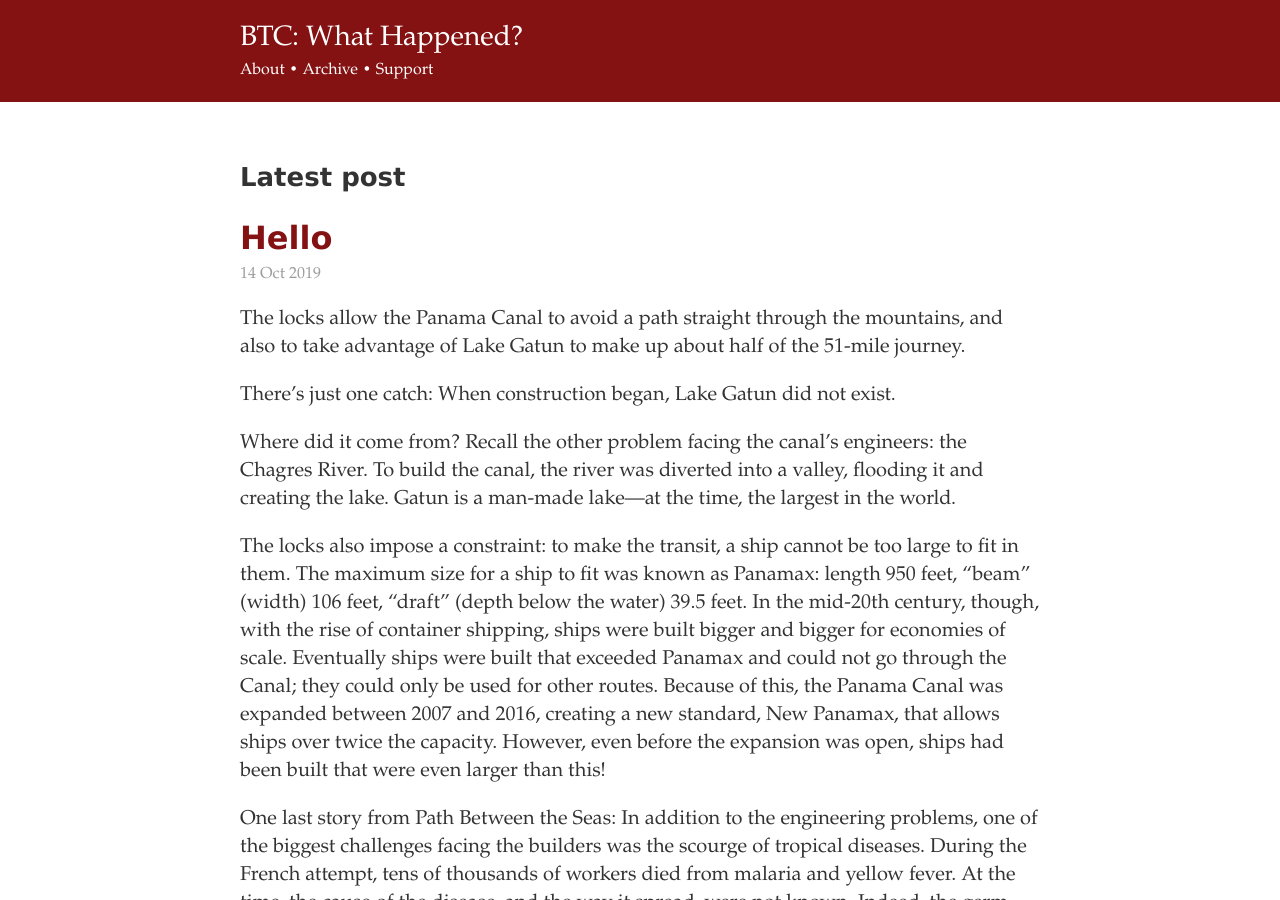
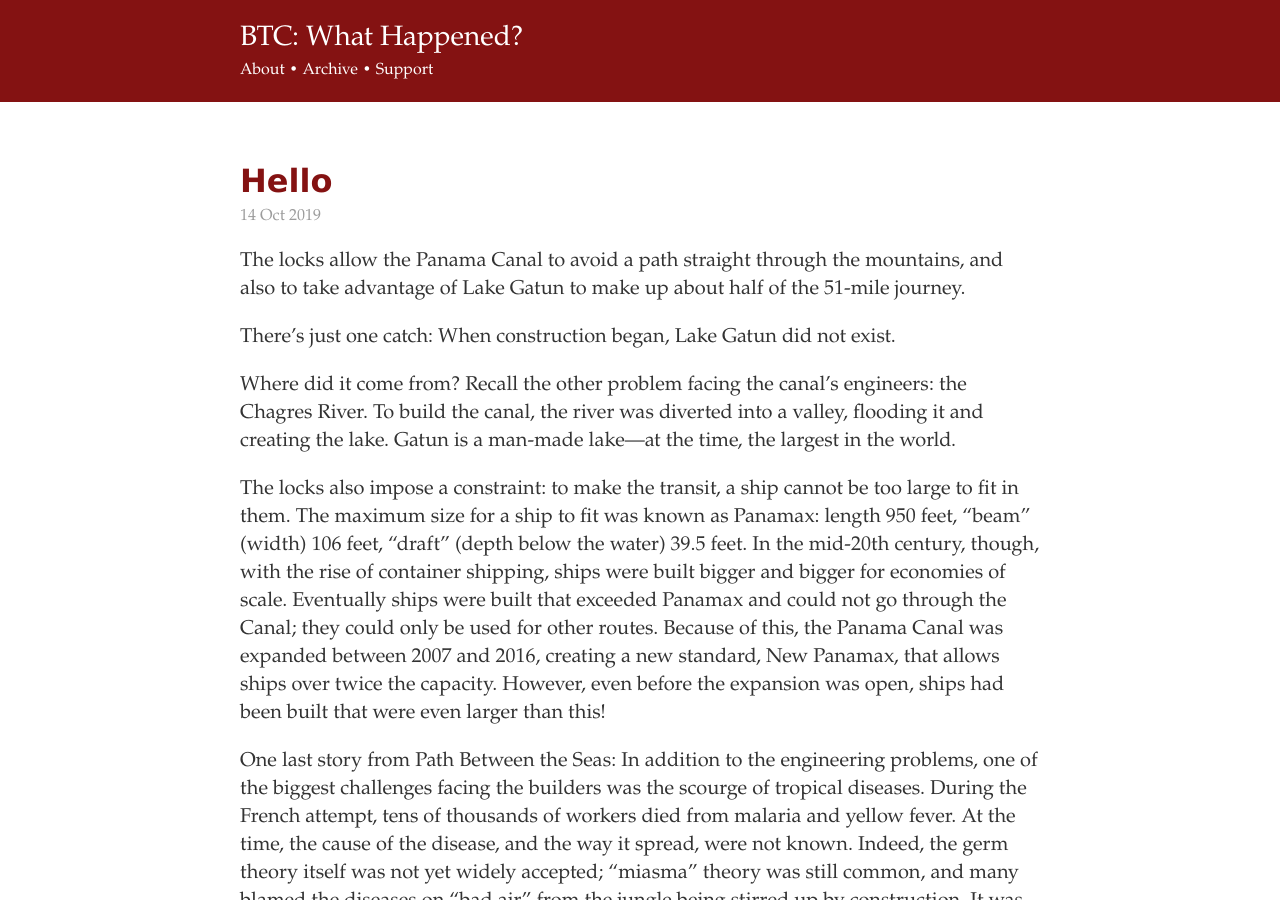
Before and after one commit to derykmakgill/nsi, a Jekyll site: the page built from index.html, in a window 1280 px wide and 900 px high. Built offline with Jekyll 4.4.1, drawn with Linux system fonts in a browser that asks for light colours; the list of posts is cut into pages by our own code.

Commit message:
Update index.html

```diff
--- a/index.html
+++ b/index.html
@@ -1,8 +1,6 @@
 ---
 layout: default
 ---
-
-<h2> Latest post</h2>
 
 <div class="posts">
   {% for post in paginator.posts %}
```
